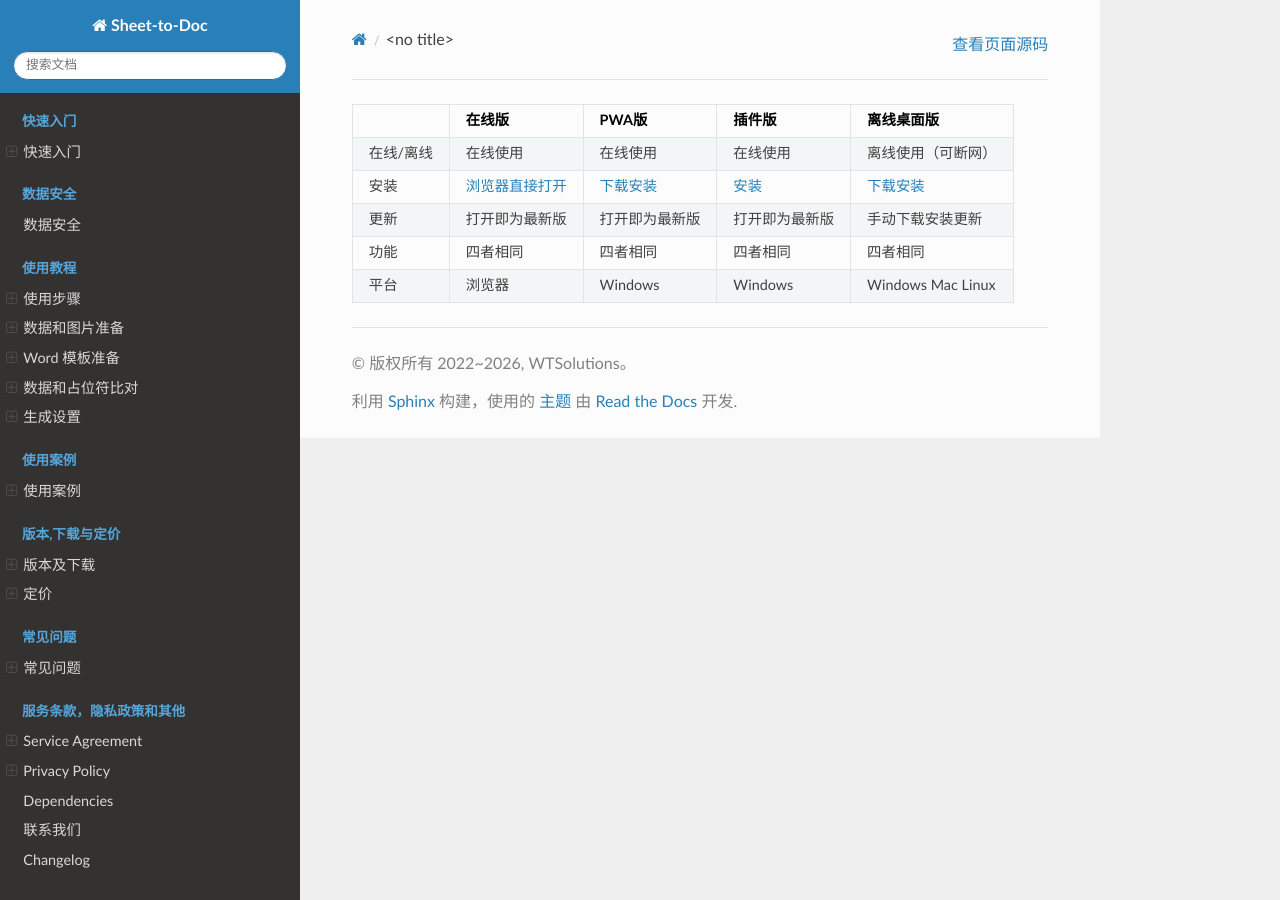
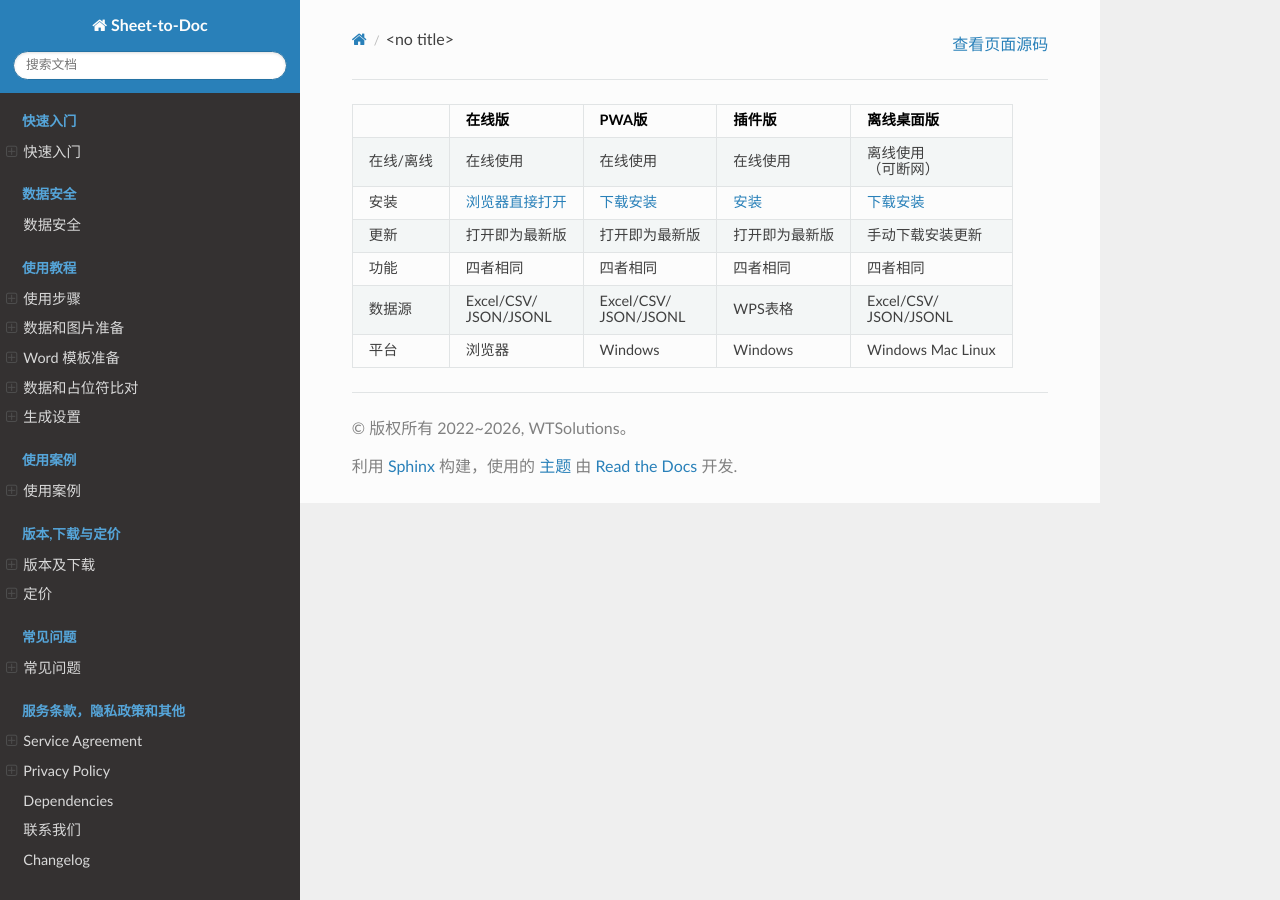
Before and after one commit to he-yang/sheet-to-doc-zh-cn, a Sphinx documentation site: the page built from source/_snippet/version.md, in a window 1280 px wide. Built offline with Sphinx 7.4.7 and the Read the Docs theme 3.1.0, drawn with Linux system fonts in a browser that asks for light colours.

Commit message:
update version.snippet

```diff
--- a/source/_snippet/version.md
+++ b/source/_snippet/version.md
@@ -1,7 +1,8 @@
 |  | 在线版 | PWA版 | 插件版 | 离线桌面版 |
 | :--------: | :--------: | :--------: | :--------: | :--------: |
-| 在线/离线| 在线使用 | 在线使用 | 在线使用 | 离线使用（可断网）|
+| 在线/离线| 在线使用 | 在线使用 | 在线使用 | 离线使用<br>（可断网）|
 | 安装 | [浏览器直接打开](https://s.wtsolutions.cn/sheet-to-doc.html) | [下载安装](https://sheet-to-doc.wtsolutions.cn/zh-cn/latest/Download.html) | [安装](https://sheet-to-doc.wtsolutions.cn/zh-cn/latest/Download.html) | [下载安装](https://sheet-to-doc.wtsolutions.cn/zh-cn/latest/Download.html) |
 | 更新 | 打开即为最新版 | 打开即为最新版 | 打开即为最新版 | 手动下载安装更新 |
 | 功能 | 四者相同  | 四者相同 | 四者相同 | 四者相同 |
+| 数据源 | Excel/CSV/<br>JSON/JSONL | Excel/CSV/<br>JSON/JSONL | WPS表格 | Excel/CSV/<br>JSON/JSONL |
 | 平台 | 浏览器 | Windows | Windows | Windows Mac Linux |
```
